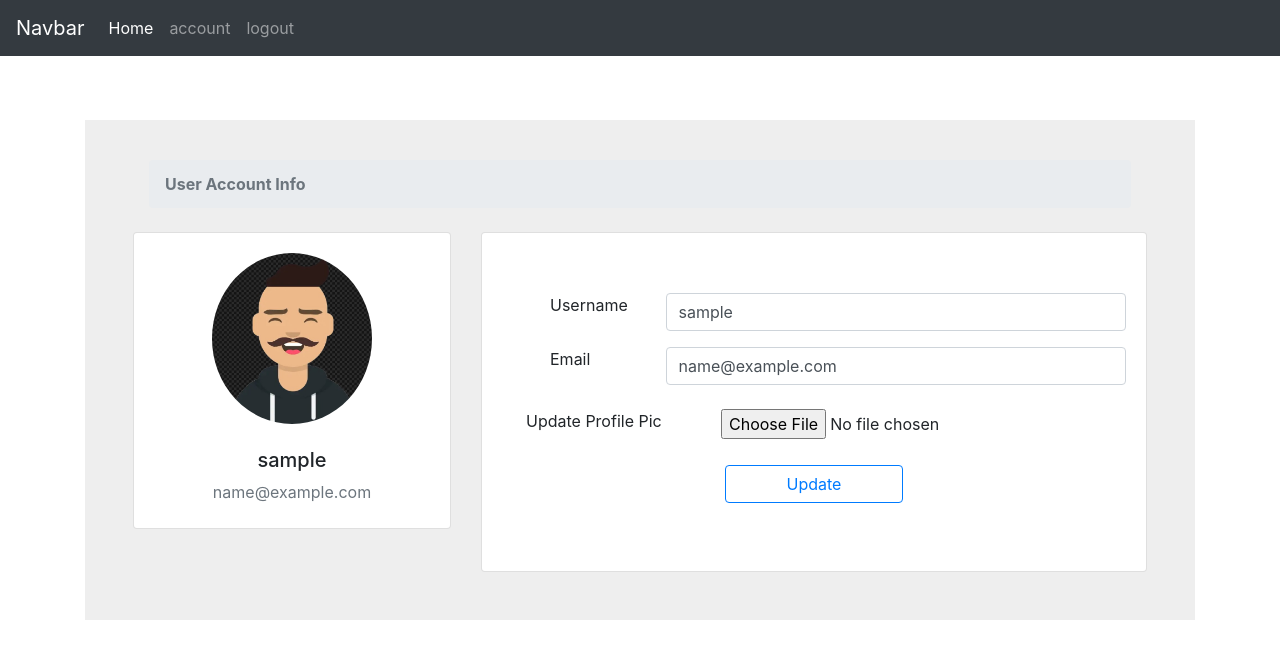
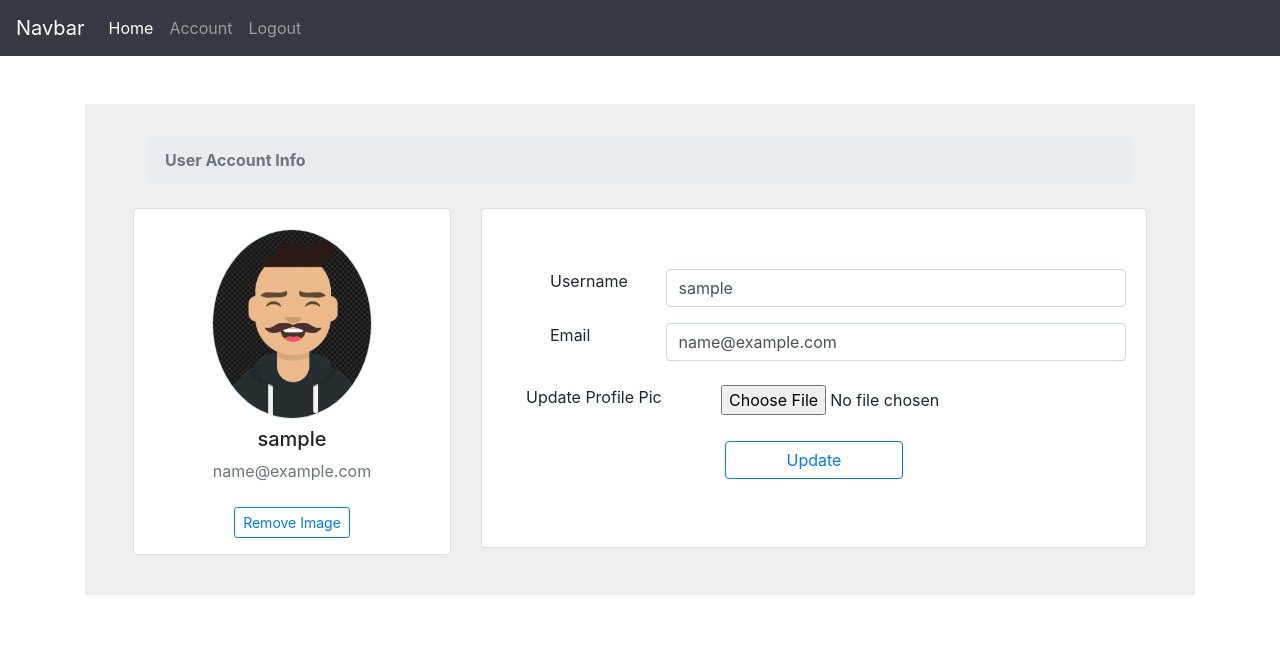
Before and after one commit to rohit2701singh/organized-flask-web-pages, a Flask app: page /account in a window 1280 px wide. Shown: the top 667 px of the page. Run offline with Flask 3, Linux system fonts and the light colour scheme; the visitor is signed in with stand-in values (Sample User, id 1); data comes from the database, SQL or seed files in the repository; some libraries are stand-ins or nearby versions.

Commit message:
custom validator to remove whitespace from username and password, update and remove user image option in account page

```diff
--- a/myapp/forms.py
+++ b/myapp/forms.py
@@ -7,10 +7,18 @@ from myapp.models import User
 from myapp import db
 
 
+def no_leading_trailing_spaces(form, field):    # (form, field) automatically passed by WTForms
+    if field.data != field.data.strip():
+        raise ValidationError("Field cannot have leading or trailing spaces.")
+
+    if field.name == "password" and " " in field.data:
+        raise ValidationError("Password cannot contain spaces.")
+
+
 class RegistrationForm(FlaskForm):
-    username = StringField('Username', validators=[DataRequired(), Length(min=2, max=20)])
+    username = StringField('Username', validators=[DataRequired(), Length(min=2, max=20), no_leading_trailing_spaces])
     email = StringField('Email', validators=[DataRequired(), Email()])
-    password = PasswordField('Password', validators=[DataRequired()])
+    password = PasswordField('Password', validators=[DataRequired(), no_leading_trailing_spaces])
     confirm_password = PasswordField('Confirm Password', validators=[DataRequired(), EqualTo('password')])
     submit = SubmitField('Sign Up')
 
@@ -35,10 +43,11 @@ class LoginForm(FlaskForm):
 
 
 class UpdateAccountForm(FlaskForm):
-    username = StringField('Username', validators=[DataRequired(), Length(min=2, max=20)])
+    username = StringField('Username', validators=[DataRequired(), Length(min=2, max=20), no_leading_trailing_spaces])
     email = StringField('Email', validators=[DataRequired(), Email()])
-    picture = FileField('Update Profile Pic', validators=[FileAllowed(['jpg', 'png'])])
+    picture = FileField('Update Profile Pic', validators=[FileAllowed(['jpg', 'png', 'jpeg'])])
     submit = SubmitField('Update')
+    remove_img = SubmitField('Remove Image')
 
 
     def validate_username(self, username):
--- a/myapp/routes.py
+++ b/myapp/routes.py
@@ -93,17 +93,21 @@ def login():
 
 def save_picture(form_picture):
     random_hex = secrets.token_hex(nbytes=8)
-    _, f_ext = os.path.splitext(form_picture.filename)
+    _, f_ext = os.path.splitext(form_picture.filename)  # os.path.splitext() splits pathname into a pair (root, extension) ex: desktop/file.py --> (desktop/file, .py)
     picture_fn = random_hex + f_ext
     picture_path = os.path.join(app.root_path, 'static/profile_pics', picture_fn)
+
+    previous_img_path = os.path.join(app.root_path, 'static/profile_pics', current_user.image_file)
+
+    if current_user.image_file != 'default.jpg' and os.path.isfile(previous_img_path):    # delete users old pic if exist
+        os.remove(previous_img_path)
+
     # form_picture.save(picture_path)
 
     output_size = (160, 160)    # if you don't want large image then resize them
     i = Image.open(form_picture)
     i.thumbnail(output_size)
-
     i.save(picture_path)
-
 
     return picture_fn
 
@@ -125,13 +129,42 @@ def account():
         flash(message="Your account has been updated!", category='success')
         return redirect(url_for('account'))
 
-    elif request.method == 'GET':
+    elif request.method == 'GET':   # prefilled user details in form
         form.username.data = current_user.username
         form.email.data = current_user.email
 
 
-    image_file = url_for('static', filename=f'profile_pics/{current_user.image_file}')
+    image_file_path = os.path.join(app.root_path, 'static/profile_pics', current_user.image_file)
+
+    if not os.path.isfile(image_file_path):  # check if the user image file exists, otherwise use default image
+        image_file = url_for('static', filename='profile_pics/default.jpg')
+    else:
+        image_file = url_for('static', filename=f'profile_pics/{current_user.image_file}')
+
+
     return render_template('account.html', image_file=image_file, form=form)
+
+
+@app.route('/remove_img', methods=['GET', 'POST'])
+@login_required
+def remove_image():
+
+    if current_user.image_file != 'default.jpg':
+
+        previous_img_path = os.path.join(app.root_path, 'static/profile_pics', current_user.image_file)
+
+        if os.path.isfile(previous_img_path):
+            os.remove(previous_img_path)    # remove previous image then set it to default
+
+        current_user.image_file = 'default.jpg'
+        db.session.commit()
+
+        flash('Your profile picture has been removed.', 'success')
+    else:
+        flash("Can't remove. Image is already the default one.", 'warning')
+
+    return redirect(url_for('account'))  # Redirect to the profile page or where necessary
+
 
 
 @app.route("/logout")
--- a/myapp/templates/account.html
+++ b/myapp/templates/account.html
@@ -1,9 +1,11 @@
 {% extends 'base.html'%} {% block style %}
 <link href="{{ url_for('static', filename='css/styles.css') }}" rel="stylesheet" />
-{% endblock %} {% block content%}
+{% endblock %}
 
-<div class="container justify-content-center align-items-center mt-3 py-5">
-    <section class="py-4" style="background-color: #eee">
+{% block content%}
+
+<div class="container justify-content-center align-items-center mt-5">
+    <section class="py-3" style="background-color: #eee">
         <div class="container px-5">
             <div class="row">
                 <div class="col">
@@ -21,11 +23,23 @@
                 <div class="col-lg-4">
                     <div class="card mb-4">
                         <div class="card-body text-center">
-                            <img src="{{ image_file }}" alt="avatar" class="rounded-circle img-fluid"
-                                style="width: 160px" />
-                            <h5 class="mt-4">{{ current_user.username }}</h5>
+
+                            <img src="{{ image_file }}" alt="avatar" class="rounded-circle img-fluid d-block mx-auto border"
+                                style="width: 160px; height: 190px; object-fit: cover;" />
+                            <h5 class="mt-2">{{ current_user.username }}</h5>
                             <p class="text-muted mb-1">{{ current_user.email }}</p>
+
                         </div>
+
+                        <form method="POST" action="{{ url_for('remove_image') }}" novalidate="novalidate">
+                            {{ form.hidden_tag() }}
+                            <div class="d-flex justify-content-center mb-3">
+                                <div class="btn-group">
+                                    {{ form.remove_img(class="btn btn-outline-primary btn-sm") }}
+                                </div>
+                            </div>
+                        </form>
+
                     </div>
                 </div>
                 <div class="col-lg-8">
@@ -59,6 +73,7 @@
                                     </div>
 
                                     <div class="col-sm-9">
+
                                         <p class="text-muted mb-0">
                                             {{ form.email(class="form-control") }}
                                         </p>
--- a/myapp/templates/base.html
+++ b/myapp/templates/base.html
@@ -29,17 +29,17 @@
             </li>
             {% if current_user.is_authenticated %}
                 <li class="nav-item">
-                    <a class="nav-link" href="{{url_for('account')}}">account</a>
+                    <a class="nav-link" href="{{url_for('account')}}">Account</a>
                 </li>
                 <li class="nav-item">
-                    <a class="nav-link" href="{{url_for('logout')}}">logout</a>
+                    <a class="nav-link" href="{{url_for('logout')}}">Logout</a>
                 </li>
             {% else %}
                 <li class="nav-item">
-                    <a class="nav-link" href="{{url_for('registration')}}">register</a>
+                    <a class="nav-link" href="{{url_for('registration')}}">Register</a>
                 </li>
                 <li class="nav-item">
-                    <a class="nav-link" href="{{url_for('login')}}">login</a>
+                    <a class="nav-link" href="{{url_for('login')}}">Login</a>
                 </li>
             {% endif %}
 
@@ -47,15 +47,17 @@
     </div>
 </nav>
 
+<div class="container text-conter">
     {% with messages = get_flashed_messages(with_categories=true)%}
         {% if messages %}
-        <ul class="mt-2">
+            <ul class="mt-1">
                 {% for category, message in messages %}
-              <li class="alert alert-{{ category }}">{{ message }}</li>
+                <ul class="alert alert-{{ category }}">{{ message }}</ul>
                 {% endfor %}
             </ul>
         {% endif %}
     {% endwith %}
+</div>
 
 {% block content %} {% endblock %}
 
```
Also changed, not shown: myapp/templates/index.html (+10 -3 lines). Lines whose indentation alone changed are shown as unchanged.
